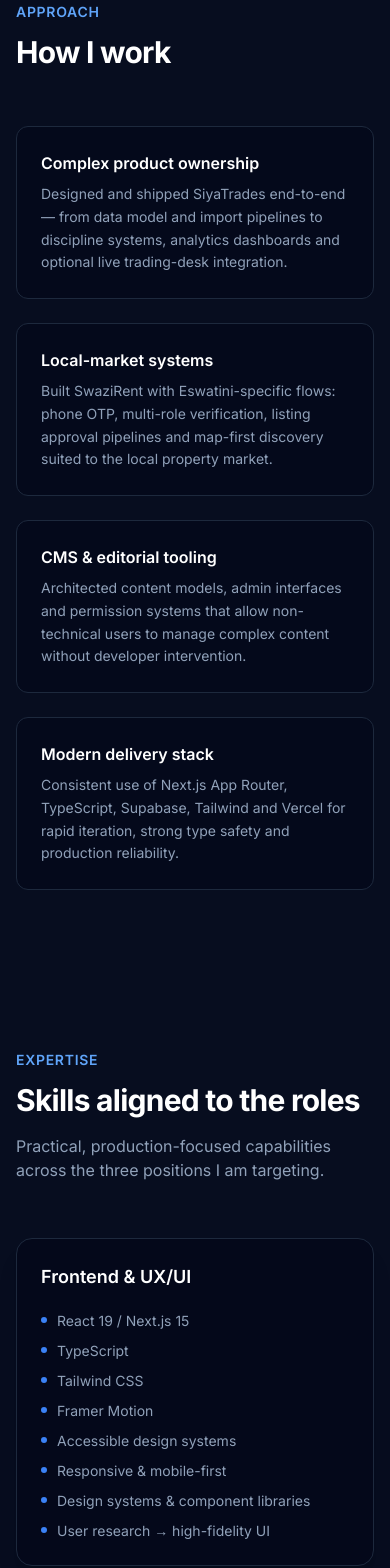
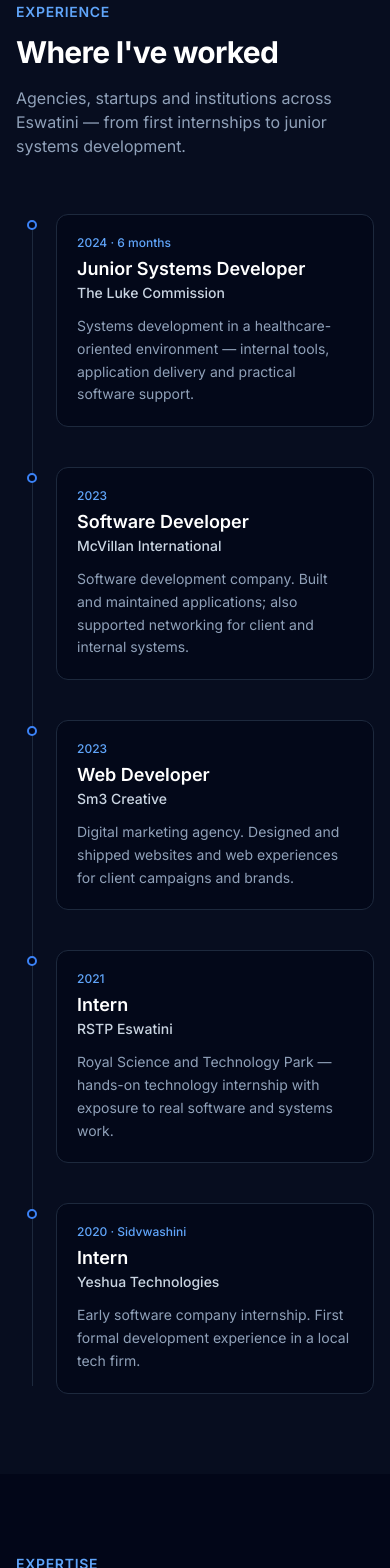
Before and after one commit to Brightwell-Dlamini/brightwell-portfolio, a Next.js app: page / in a window 390 px wide. Shown: the part 2260-3828 px from the top of the page. Built offline with nearby package versions, Linux system fonts and the light colour scheme.

Commit message:
feat: experience, skills, contact, resume page, navbar CV link

```diff
--- /dev/null
+++ b/src/app/resume/PrintButton.tsx
@@ -0,0 +1,13 @@
+"use client";
+
+export function ResumePrintButton() {
+  return (
+    <button
+      type="button"
+      onClick={() => window.print()}
+      className="rounded-full bg-blue-600 px-5 py-2 text-sm font-semibold text-white hover:bg-blue-500 transition-colors"
+    >
+      Download / Print PDF
+    </button>
+  );
+}
--- /dev/null
+++ b/src/app/resume/page.tsx
@@ -0,0 +1,174 @@
+import type { Metadata } from "next";
+import { ResumePrintButton } from "./PrintButton";
+
+export const metadata: Metadata = {
+  title: "CV — Brightwell Dlamini",
+  description: "Curriculum vitae of Brightwell Dlamini, full-stack developer from Eswatini.",
+};
+
+export default function ResumePage() {
+  return (
+    <div className="min-h-screen bg-slate-100 text-slate-900">
+      <div className="no-print sticky top-0 z-10 border-b border-slate-200 bg-white/95 backdrop-blur px-4 py-3 flex flex-wrap items-center justify-between gap-3">
+        <a href="/" className="text-sm font-medium text-slate-600 hover:text-slate-900">
+          ← Back to portfolio
+        </a>
+        <ResumePrintButton />
+      </div>
+
+      <article className="mx-auto max-w-[210mm] bg-white shadow-lg my-6 sm:my-10 px-8 py-10 sm:px-12 sm:py-12 print:shadow-none print:my-0 print:max-w-none">
+        <header className="border-b-2 border-blue-600 pb-4">
+          <h1 className="text-3xl font-bold tracking-tight text-slate-900">Brightwell Dlamini</h1>
+          <p className="mt-1 text-base font-medium text-blue-600">
+            Full-Stack Developer · UX/UI Designer · CMS Specialist
+          </p>
+          <p className="mt-2 text-sm text-slate-600">
+            Mankayane, Eswatini · +268 7636 5539 / +268 7980 8742 ·{" "}
+            <a href="mailto:dlaminibrightwell@gmail.com" className="text-blue-700 underline">
+              dlaminibrightwell@gmail.com
+            </a>{" "}
+            ·{" "}
+            <a
+              href="https://github.com/Brightwell-Dlamini"
+              className="text-blue-700 underline"
+              target="_blank"
+              rel="noopener noreferrer"
+            >
+              github.com/Brightwell-Dlamini
+            </a>
+          </p>
+        </header>
+
+        <Section title="Profile">
+          <p>
+            Full-stack developer and UX/UI designer with 5+ years of coding experience. Studied
+            Computer Science and Mathematics at the University of Eswatini. Builds production web
+            applications with Next.js, TypeScript and modern CMS patterns — technically sound,
+            scalable, and focused on clear user experience.
+          </p>
+        </Section>
+
+        <Section title="Experience">
+          <Job
+            title="Junior Systems Developer"
+            org="The Luke Commission"
+            meta="2024 · 6 months"
+            detail="Systems development in a healthcare-oriented environment; internal tools and application delivery."
+          />
+          <Job
+            title="Software Developer"
+            org="McVillan International"
+            meta="2023"
+            detail="Software development company — application development and networking support."
+          />
+          <Job
+            title="Web Developer"
+            org="Sm3 Creative"
+            meta="2023"
+            detail="Digital marketing agency — websites and web experiences for client campaigns."
+          />
+          <Job
+            title="Intern"
+            org="RSTP Eswatini"
+            meta="2021"
+            detail="Royal Science and Technology Park — technology internship."
+          />
+          <Job
+            title="Intern"
+            org="Yeshua Technologies"
+            meta="2020 · Sidvwashini"
+            detail="Software company internship; early hands-on development experience."
+          />
+        </Section>
+
+        <Section title="Selected projects (recent)">
+          <ul className="list-disc space-y-2 pl-5 text-sm text-slate-700">
+            <li>
+              <strong>SiyaTrades</strong> — Trading journal with MT5 import, analytics and discipline
+              systems. Next.js, TypeScript, Supabase.
+            </li>
+            <li>
+              <strong>SwaziRent (Ekhaya Listings)</strong> — Property marketplace for Eswatini: roles,
+              verification, maps, PWA.
+            </li>
+            <li>
+              <strong>ForgeCMS</strong> — CMS with content models, media library and draft/publish
+              workflows.
+            </li>
+            <li>
+              <strong>LocalMarket</strong> — E-commerce storefront and admin for local SMEs.
+            </li>
+          </ul>
+        </Section>
+
+        <Section title="Education">
+          <p className="font-semibold text-slate-900">University of Eswatini</p>
+          <p className="text-sm text-slate-600">Computer Science and Mathematics</p>
+          <p className="mt-1 text-sm text-slate-700">
+            Entered CS as the most demanding combination offered; went from never using a computer
+            to shipping production software.
+          </p>
+        </Section>
+
+        <Section title="Technical expertise">
+          <ul className="list-disc space-y-1.5 pl-5 text-sm text-slate-700">
+            <li>
+              <strong>Frontend & UX:</strong> React, Next.js 15, TypeScript, Tailwind, accessible UI
+            </li>
+            <li>
+              <strong>Full-stack:</strong> App Router, Supabase, PostgreSQL, auth/RBAC, PWA, Vercel
+            </li>
+            <li>
+              <strong>CMS:</strong> Content modelling, admin dashboards, media libraries, editorial
+              workflows
+            </li>
+            <li>
+              <strong>Practice:</strong> AI-assisted development for faster iteration; real-world
+              problem solving
+            </li>
+          </ul>
+        </Section>
+
+        <Section title="Personal">
+          <p className="text-sm text-slate-700">
+            Born 1998 · From Mankayane, Eswatini. Journey: challenge → obsession — building bridges
+            with code.
+          </p>
+        </Section>
+      </article>
+    </div>
+  );
+}
+
+function Section({ title, children }: { title: string; children: React.ReactNode }) {
+  return (
+    <section className="mt-6">
+      <h2 className="text-xs font-bold uppercase tracking-wider text-blue-600 border-b border-slate-200 pb-1 mb-3">
+        {title}
+      </h2>
+      <div className="text-sm text-slate-700 leading-relaxed space-y-3">{children}</div>
+    </section>
+  );
+}
+
+function Job({
+  title,
+  org,
+  meta,
+  detail,
+}: {
+  title: string;
+  org: string;
+  meta: string;
+  detail: string;
+}) {
+  return (
+    <div>
+      <p className="font-semibold text-slate-900">
+        {title} — {org}
+      </p>
+      <p className="text-xs text-slate-500">{meta}</p>
+      <p className="mt-0.5 text-sm text-slate-700">{detail}</p>
+    </div>
+  );
+}
--- a/src/components/Experience.tsx
+++ b/src/components/Experience.tsx
@@ -1,23 +1,38 @@
-const highlights = [
+const roles = [
   {
-    title: "Complex product ownership",
+    title: "Junior Systems Developer",
+    org: "The Luke Commission",
+    period: "2024 · 6 months",
     detail:
-      "Designed and shipped SiyaTrades end-to-end — from data model and import pipelines to discipline systems, analytics dashboards and optional live trading-desk integration.",
+      "Systems development in a healthcare-oriented environment — internal tools, application delivery and practical software support.",
   },
   {
-    title: "Local-market systems",
+    title: "Software Developer",
+    org: "McVillan International",
+    period: "2023",
     detail:
-      "Built SwaziRent with Eswatini-specific flows: phone OTP, multi-role verification, listing approval pipelines and map-first discovery suited to the local property market.",
+      "Software development company. Built and maintained applications; also supported networking for client and internal systems.",
   },
   {
-    title: "CMS & editorial tooling",
+    title: "Web Developer",
+    org: "Sm3 Creative",
+    period: "2023",
     detail:
-      "Architected content models, admin interfaces and permission systems that allow non-technical users to manage complex content without developer intervention.",
+      "Digital marketing agency. Designed and shipped websites and web experiences for client campaigns and brands.",
   },
   {
-    title: "Modern delivery stack",
+    title: "Intern",
+    org: "RSTP Eswatini",
+    period: "2021",
     detail:
-      "Consistent use of Next.js App Router, TypeScript, Supabase, Tailwind and Vercel for rapid iteration, strong type safety and production reliability.",
+      "Royal Science and Technology Park — hands-on technology internship with exposure to real software and systems work.",
+  },
+  {
+    title: "Intern",
+    org: "Yeshua Technologies",
+    period: "2020 · Sidvwashini",
+    detail:
+      "Early software company internship. First formal development experience in a local tech firm.",
   },
 ];
 
@@ -27,23 +42,38 @@
       <div className="mx-auto max-w-6xl px-4 sm:px-6 lg:px-8">
         <div className="max-w-2xl">
           <h2 className="text-sm font-semibold uppercase tracking-wider text-brand-400">
-            Approach
+            Experience
           </h2>
           <p className="mt-3 text-3xl font-bold tracking-tight text-white sm:text-4xl">
-            How I work
+            Where I&apos;ve worked
+          </p>
+          <p className="mt-4 text-slate-400">
+            Agencies, startups and institutions across Eswatini — from first internships to junior
+            systems development.
           </p>
         </div>
 
-        <div className="mt-14 grid gap-6 sm:grid-cols-2">
-          {highlights.map((item) => (
-            <div
-              key={item.title}
-              className="rounded-xl border border-slate-800 bg-slate-950/50 p-6"
-            >
-              <h3 className="text-base font-semibold text-white">{item.title}</h3>
-              <p className="mt-2 text-sm leading-relaxed text-slate-400">{item.detail}</p>
-            </div>
-          ))}
+        <div className="mt-14 relative">
+          <div className="absolute left-4 top-2 bottom-2 w-px bg-slate-800 sm:left-1/2 sm:-translate-x-px" />
+          <ul className="space-y-10">
+            {roles.map((role, i) => (
+              <li
+                key={`${role.org}-${role.period}`}
+                className={`relative sm:flex sm:gap-10 ${i % 2 === 0 ? "sm:flex-row" : "sm:flex-row-reverse"}`}
+              >
+                <div className="hidden sm:block sm:w-1/2" />
+                <span className="absolute left-4 top-1.5 h-2.5 w-2.5 -translate-x-1/2 rounded-full border-2 border-brand-500 bg-slate-950 sm:left-1/2" />
+                <div className="ml-10 sm:ml-0 sm:w-1/2">
+                  <div className="rounded-xl border border-slate-800 bg-slate-950/70 p-5 sm:p-6">
+                    <p className="text-xs font-medium text-brand-400">{role.period}</p>
+                    <h3 className="mt-1 text-lg font-semibold text-white">{role.title}</h3>
+                    <p className="text-sm font-medium text-slate-300">{role.org}</p>
+                    <p className="mt-3 text-sm leading-relaxed text-slate-400">{role.detail}</p>
+                  </div>
+                </div>
+              </li>
+            ))}
+          </ul>
         </div>
       </div>
     </section>
--- a/src/components/Footer.tsx
+++ b/src/components/Footer.tsx
@@ -3,11 +3,9 @@
     <footer className="border-t border-slate-800/80 py-8">
       <div className="mx-auto max-w-6xl px-4 sm:px-6 lg:px-8 flex flex-col sm:flex-row items-center justify-between gap-4">
         <p className="text-sm text-slate-500">
-          © {new Date().getFullYear()} Brightwell Dlamini. Built with Next.js & Tailwind.
+          © {new Date().getFullYear()} Brightwell Dlamini · Mankayane, Eswatini
         </p>
-        <p className="text-xs text-slate-600">
-          Portfolio prepared for Wiggle Digital Eswatini · Applications close 7 Aug 2026
-        </p>
+        <p className="text-xs text-slate-600">Built with Next.js & Tailwind</p>
       </div>
     </footer>
   );
--- a/src/components/Navbar.tsx
+++ b/src/components/Navbar.tsx
@@ -1,14 +1,14 @@
 "use client";
 
 import { useState, useEffect } from "react";
-import { Menu, X } from "lucide-react";
+import { Menu, X, Download } from "lucide-react";
 import { cn } from "@/lib/utils";
 
 const links = [
   { href: "#about", label: "About" },
+  { href: "#experience", label: "Experience" },
   { href: "#skills", label: "Skills" },
   { href: "#projects", label: "Projects" },
-  { href: "#experience", label: "Experience" },
   { href: "#contact", label: "Contact" },
 ];
 
@@ -17,8 +17,16 @@
   const [scrolled, setScrolled] = useState(false);
 
   useEffect(() => {
-    const onScroll = () => setScrolled(window.scrollY > 20);
-    window.addEventListener("scroll", onScroll);
+    let ticking = false;
+    const onScroll = () => {
+      if (ticking) return;
+      ticking = true;
+      requestAnimationFrame(() => {
+        setScrolled(window.scrollY > 20);
+        ticking = false;
+      });
+    };
+    window.addEventListener("scroll", onScroll, { passive: true });
     return () => window.removeEventListener("scroll", onScroll);
   }, []);
 
@@ -32,14 +40,11 @@
       )}
     >
       <div className="mx-auto flex max-w-6xl items-center justify-between px-4 py-4 sm:px-6 lg:px-8">
-        <a
-          href="#"
-          className="text-lg font-semibold tracking-tight text-white hover:text-brand-400 transition-colors"
-        >
+        <a href="#" className="text-lg font-semibold tracking-tight text-white hover:text-brand-400 transition-colors">
           Brightwell<span className="text-brand-400">.</span>
         </a>
 
-        <nav className="hidden md:flex items-center gap-8">
+        <nav className="hidden md:flex items-center gap-7">
           {links.map((link) => (
             <a
               key={link.href}
@@ -50,10 +55,11 @@
             </a>
           ))}
           <a
-            href="#contact"
-            className="rounded-full bg-brand-600 px-4 py-2 text-sm font-medium text-white hover:bg-brand-500 transition-colors"
+            href="/resume"
+            className="inline-flex items-center gap-1.5 rounded-full bg-brand-600 px-4 py-2 text-sm font-medium text-white hover:bg-brand-500 transition-colors"
           >
-            Hire Me
+            <Download size={14} />
+            CV
           </a>
         </nav>
 
@@ -80,11 +86,11 @@
               </a>
             ))}
             <a
-              href="#contact"
+              href="/resume"
               onClick={() => setOpen(false)}
               className="mt-2 rounded-lg bg-brand-600 px-3 py-2.5 text-center text-sm font-medium text-white"
             >
-              Hire Me
+              Download CV
             </a>
           </nav>
         </div>
--- a/src/components/Projects.tsx
+++ b/src/components/Projects.tsx
@@ -5,7 +5,7 @@
     title: "SiyaTrades",
     tagline: "Professional trading journal & discipline system",
     description:
-      "Full-stack Next.js application for discretionary and prop traders. Features robust MT5 history import, P&L calendar, playbook analytics, pre-commitment protocols, revenge-trade detection, loss autopsies and multi-account support. Local-first with optional Supabase sync and live MT5 EA ingest.",
+      "Full-stack Next.js application for discretionary and prop traders. MT5 history import, P&L calendar, playbook analytics, pre-commitment protocols, revenge-trade detection and multi-account support. Local-first with optional Supabase sync.",
     stack: ["Next.js 15", "TypeScript", "Supabase", "Recharts", "PWA", "Tailwind"],
     live: "https://siya-trades.vercel.app",
     repo: "https://github.com/Brightwell-Dlamini/SiyaTrades",
@@ -15,48 +15,48 @@
     title: "SwaziRent (Ekhaya)",
     tagline: "Property marketplace for Eswatini",
     description:
-      "End-to-end rental and property platform with role-based access (landlord, broker, agent, seeker, admin), phone OTP verification, document verification workflows, Mapbox-powered search, listing approvals, photo storage and Progressive Web App support. Built for the local market context.",
-    stack: ["Next.js", "TypeScript", "Supabase", "Mapbox", "React Query", "Twilio"],
+      "End-to-end rental and property platform with role-based access, phone OTP verification, document workflows, Mapbox search, listing approvals and Progressive Web App support — built for the local market.",
+    stack: ["Next.js", "TypeScript", "Supabase", "Mapbox", "React Query"],
     live: "https://ekhayalistings.vercel.app",
     repo: "https://github.com/Brightwell-Dlamini/swazirent-main",
     highlight: "Full-Stack · Local market product",
   },
   {
     title: "ForgeCMS",
-    tagline: "Modern CMS for digital agencies & content teams",
+    tagline: "Modern CMS for content teams",
     description:
-      "Purpose-built content management system demonstrating clean content modelling, role-based editorial workflows, media library, draft/publish states and a polished admin interface. Designed to showcase CMS specialist capabilities alongside strong UX and full-stack implementation.",
-    stack: ["Next.js", "TypeScript", "Tailwind", "Server Actions"],
+      "Content management system with clean content modelling, editorial workflows, media library, draft/publish states and a polished admin interface — CMS specialist skills with strong UX.",
+    stack: ["Next.js", "TypeScript", "Tailwind"],
     live: "https://siya-cms.vercel.app",
     repo: "https://github.com/Brightwell-Dlamini/forge-cms",
-    highlight: "CMS Specialist · Admin UX",
+    highlight: "CMS · Admin UX",
   },
   {
     title: "LocalMarket",
-    tagline: "E-commerce & local business platform",
+    tagline: "E-commerce for local businesses",
     description:
-      "Full-stack storefront and admin system oriented toward Eswatini SMEs. Product catalogue, inventory, order management, customer accounts and a responsive shopping experience. Includes a practical content/product CMS layer that non-technical users can operate.",
-    stack: ["Next.js", "TypeScript", "Tailwind", "Commerce patterns"],
+      "Storefront and admin oriented toward Eswatini SMEs. Product catalogue, inventory, order management and a practical product CMS layer non-technical users can operate.",
+    stack: ["Next.js", "TypeScript", "Tailwind"],
     live: "https://siya-market.vercel.app",
     repo: "https://github.com/Brightwell-Dlamini/localmarket",
-    highlight: "Full-Stack · E-commerce CMS",
+    highlight: "Full-Stack · E-commerce",
   },
 ];
 
 export function Projects() {
   return (
-    <section id="projects" className="py-20 sm:py-28">
+    <section id="projects" className="py-20 sm:py-28 bg-slate-900/40">
       <div className="mx-auto max-w-6xl px-4 sm:px-6 lg:px-8">
         <div className="max-w-2xl">
           <h2 className="text-sm font-semibold uppercase tracking-wider text-brand-400">
-            Selected Work
+            Selected work
           </h2>
           <p className="mt-3 text-3xl font-bold tracking-tight text-white sm:text-4xl">
-            Projects that demonstrate the full skill set
+            Projects from the last few years
           </p>
           <p className="mt-4 text-slate-400">
-            Four production-oriented applications covering complex full-stack systems, local-market
-            products, CMS architecture and e-commerce.
+            Production-oriented applications covering full-stack systems, local-market products, CMS
+            architecture and e-commerce.
           </p>
         </div>
 
@@ -66,22 +66,16 @@
               key={project.title}
               className="group flex flex-col rounded-2xl border border-slate-800 bg-slate-950/70 p-6 sm:p-8 transition-all hover:border-slate-700 hover:bg-slate-900/50"
             >
-              <div className="flex items-start justify-between gap-4">
-                <div>
-                  <span className="inline-block rounded-full bg-brand-500/10 px-2.5 py-0.5 text-xs font-medium text-brand-300">
+              <span className="inline-block w-fit rounded-full bg-brand-500/10 px-2.5 py-0.5 text-xs font-medium text-brand-300">
                 {project.highlight}
               </span>
               <h3 className="mt-3 text-xl font-semibold text-white group-hover:text-brand-300 transition-colors">
                 {project.title}
               </h3>
               <p className="mt-1 text-sm font-medium text-slate-400">{project.tagline}</p>
-                </div>
-              </div>
-
               <p className="mt-4 flex-1 text-sm leading-relaxed text-slate-400">
                 {project.description}
               </p>
-
               <div className="mt-5 flex flex-wrap gap-2">
                 {project.stack.map((tech) => (
                   <span
@@ -92,7 +86,6 @@
                   </span>
                 ))}
               </div>
-
               <div className="mt-6 flex items-center gap-4 border-t border-slate-800 pt-5">
                 {project.live && (
                   <a
--- a/src/components/Skills.tsx
+++ b/src/components/Skills.tsx
@@ -2,70 +2,76 @@
   {
     title: "Frontend & UX/UI",
     items: [
-      "React 19 / Next.js 15",
+      "React / Next.js 15",
       "TypeScript",
       "Tailwind CSS",
-      "Framer Motion",
       "Accessible design systems",
       "Responsive & mobile-first",
-      "Design systems & component libraries",
-      "User research → high-fidelity UI",
+      "User-centred interfaces",
     ],
   },
   {
-    title: "Full-Stack & Backend",
+    title: "Full-Stack",
     items: [
-      "Next.js App Router & Server Actions",
-      "Supabase (Auth, DB, Storage, RLS)",
+      "App Router & Server Actions",
+      "Supabase (Auth, DB, Storage)",
       "PostgreSQL",
-      "REST & type-safe APIs",
-      "Authentication & role-based access",
-      "PWA & offline-first patterns",
-      "Vercel deployment & edge",
-      "Mapbox / geospatial",
+      "Auth & role-based access",
+      "PWA patterns",
+      "Vercel deployment",
     ],
   },
   {
-    title: "CMS & Content Systems",
+    title: "CMS & products",
     items: [
-      "Custom CMS architecture",
-      "Content modelling & schemas",
-      "Admin dashboards & workflows",
-      "Media libraries & asset pipelines",
-      "Role-based content permissions",
-      "Headless & hybrid approaches",
-      "Editorial UX optimisation",
-      "Multi-tenant patterns",
+      "Content modelling",
+      "Admin dashboards",
+      "Media libraries",
+      "Draft / publish workflows",
+      "Editorial UX",
+      "E-commerce admin tools",
+    ],
+  },
+  {
+    title: "How I work",
+    items: [
+      "5+ years coding",
+      "AI-assisted development",
+      "Ship, learn, iterate",
+      "Local-market products",
+      "Clean architecture",
+      "Problem-solving first",
     ],
   },
 ];
 
 export function Skills() {
   return (
-    <section id="skills" className="py-20 sm:py-28 bg-slate-900/40">
+    <section id="skills" className="py-20 sm:py-28">
       <div className="mx-auto max-w-6xl px-4 sm:px-6 lg:px-8">
         <div className="max-w-2xl">
           <h2 className="text-sm font-semibold uppercase tracking-wider text-brand-400">
             Expertise
           </h2>
           <p className="mt-3 text-3xl font-bold tracking-tight text-white sm:text-4xl">
-            Skills aligned to the roles
+            Technical focus
           </p>
           <p className="mt-4 text-slate-400">
-            Practical, production-focused capabilities across the three positions I am targeting.
+            Practical skills shaped by the last three years of production work — agencies, startups
+            and personal products.
           </p>
         </div>
 
-        <div className="mt-14 grid gap-8 md:grid-cols-3">
+        <div className="mt-14 grid gap-6 sm:grid-cols-2 lg:grid-cols-4">
           {skillGroups.map((group) => (
             <div
               key={group.title}
-              className="rounded-2xl border border-slate-800 bg-slate-950/60 p-6 shadow-xl"
+              className="rounded-2xl border border-slate-800 bg-slate-950/60 p-6"
             >
-              <h3 className="text-lg font-semibold text-white">{group.title}</h3>
-              <ul className="mt-5 space-y-2.5">
+              <h3 className="text-base font-semibold text-white">{group.title}</h3>
+              <ul className="mt-4 space-y-2">
                 {group.items.map((item) => (
-                  <li key={item} className="flex items-start gap-2.5 text-sm text-slate-400">
+                  <li key={item} className="flex items-start gap-2 text-sm text-slate-400">
                     <span className="mt-1.5 h-1.5 w-1.5 shrink-0 rounded-full bg-brand-500" />
                     {item}
                   </li>
```
Also changed, not shown: src/app/globals.css (+9 -1 lines), src/components/Contact.tsx (+37 -22 lines), 1 other file (tests, documents, lock files or other folders). Lines whose indentation alone changed are shown as unchanged.
